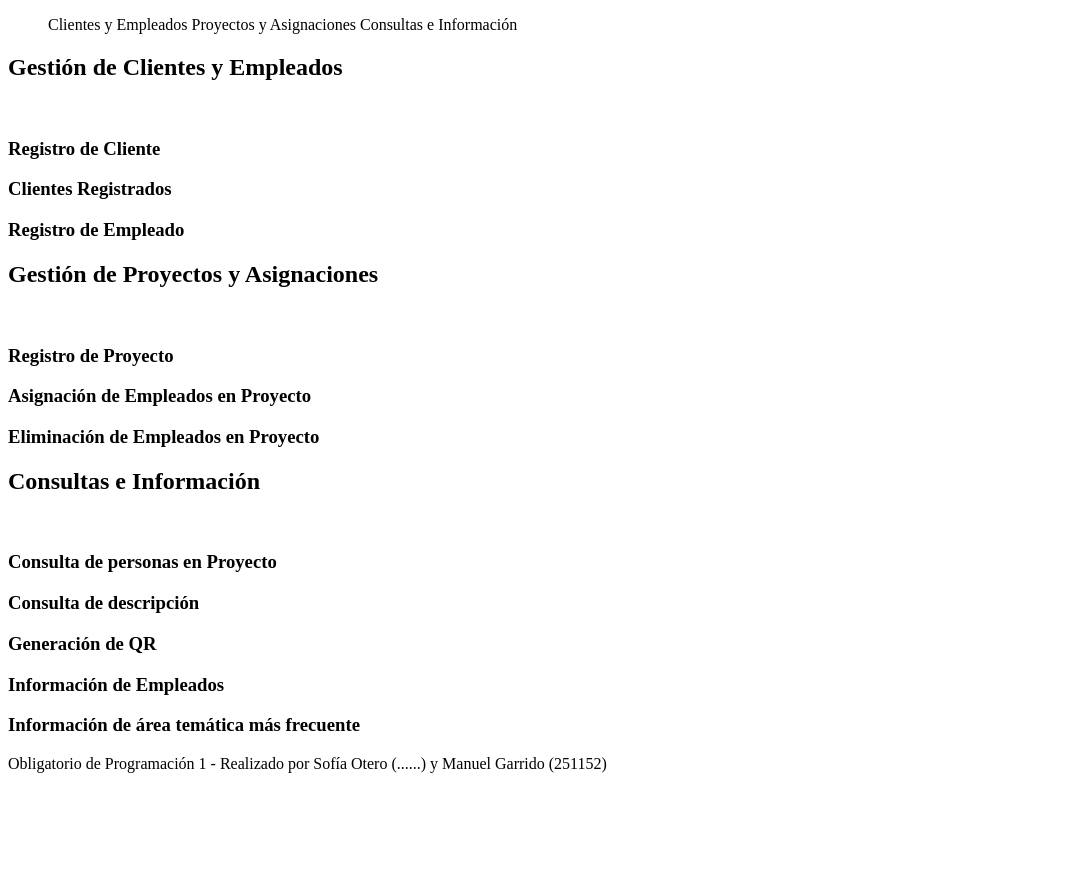
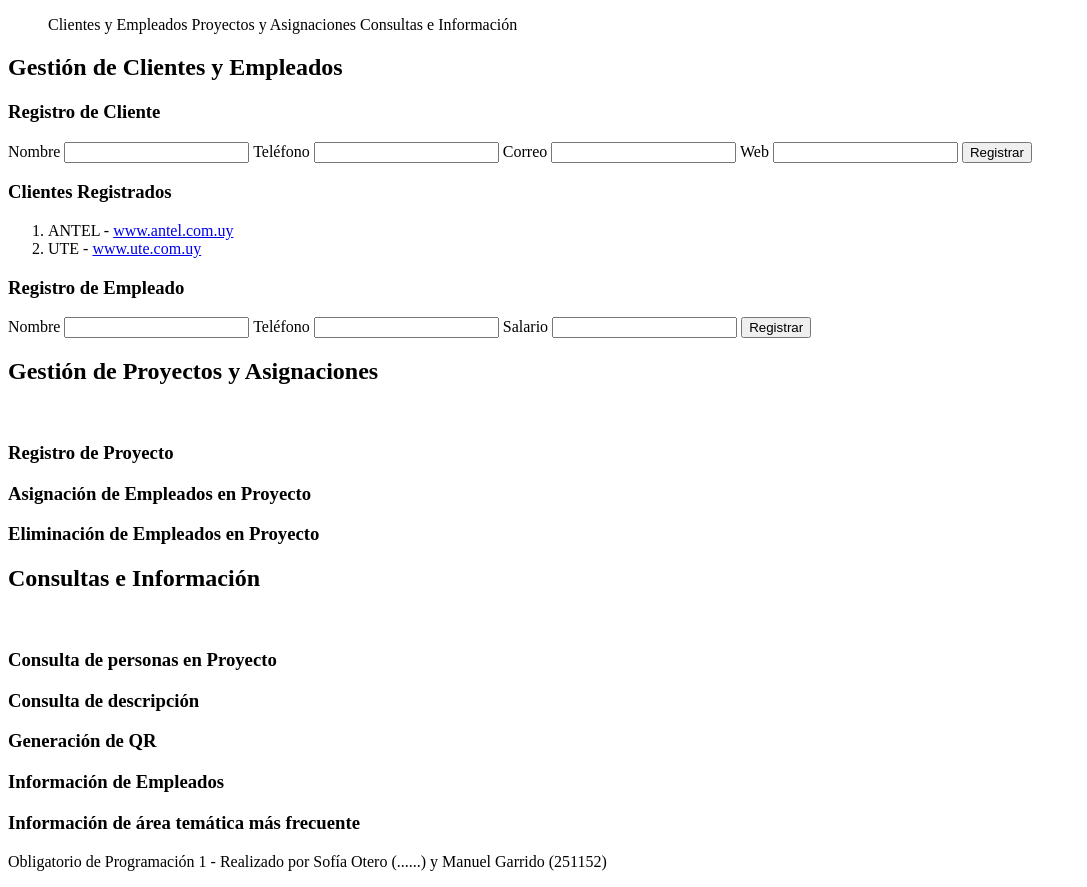
Before and after one commit to tputcup11/oblp1, a plain HTML site: page index.html in a window 1280 px wide. Shown: the whole page, without its empty margins (0-1087 px from the left). Before the commit the page ends 800 px from the top, so only its background shows below. Drawn offline with Linux system fonts and the light colour scheme.

Commit message:
clientes

```diff
--- a/index.html
+++ b/index.html
@@ -10,7 +10,7 @@
         <!--Imágen de sofia-->
     </header>
     <nav>
-        <!--Menú sdfgsdfgsdfg-->
+        <!--Menu-->
         <ul>
             <li>Clientes y Empleados</li>
             <li>Proyectos y Asignaciones</li>
@@ -20,11 +20,30 @@
     <section>
         <article>
             <h2>Gestión de Clientes y Empleados</h2>
-            <br>
-            <!-- Comentario de prueba xdxd-->
             <h1>Registro de Cliente</h1>
+            <label for="nombreCliente">Nombre</label>
+            <input type="text" id="nombreCliente">
+            <label for="telefonoCliente">Teléfono</label>
+            <input type="text" id="telefonoCliente">
+            <label for="correoCliente">Correo</label>
+            <input type="text" id="correoCliente">
+            <label for="webCliente">Web</label>
+            <input type="text" id="webCliente">
+            <input type="button" id="registroCliente" value="Registrar">
             <h1>Clientes Registrados</h1>
+            <ol>
+                <li>ANTEL - <a href="https://antel.com.uy">www.antel.com.uy</a></li>
+                <li>UTE - <a href="https://ute.com.uy">www.ute.com.uy</a></li>
+            </ol>
             <h1>Registro de Empleado</h1>
+            <label for="nombreEmpleado">Nombre</label>
+            <input type="text" id="nombreEmpleado">
+            <label for="telefonoEmpleado">Teléfono</label>
+            <input type="text" id="telefonoEmpleado">
+            <label for="salarioEmpleado">Salario</label>
+            <input type="text" id="salarioEmpleado">
+            <input type="button" id="registroEmpleado" value="Registrar">
+
         </article>
         <article>
             <h2>Gestión de Proyectos y Asignaciones</h2>
```
